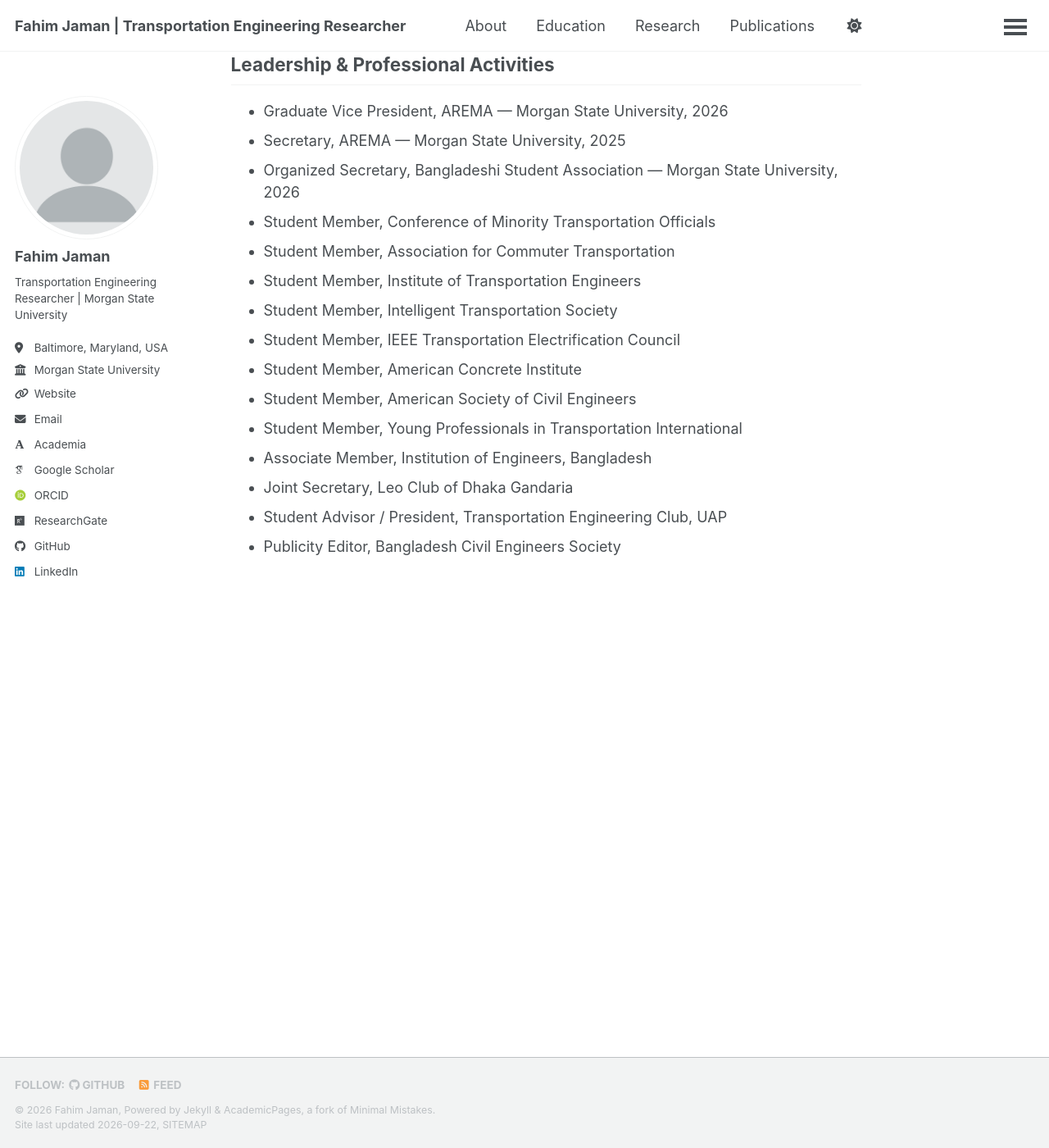
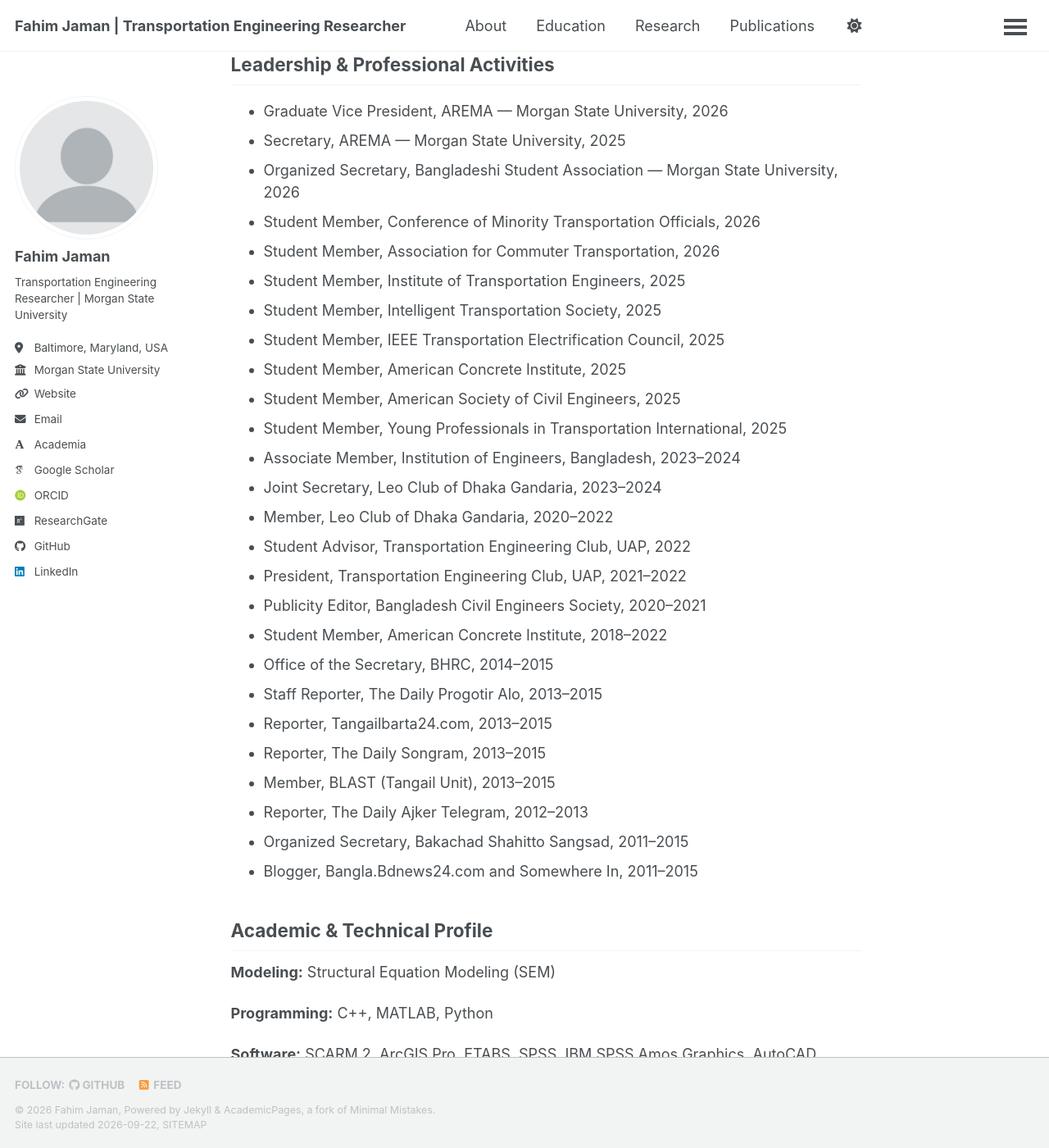
Before and after one commit to fahimjaman/111, a Jekyll site: the page built from _pages/awards.md, in a window 1280 px wide and 1400 px high, scrolled down 1121 px. Shown: the whole window at 82% size. Built offline with Jekyll 4.4.1, drawn with Linux system fonts in a browser that asks for light colours; some web fonts are replaced; a script that is not in the unit is left out; some of the changed text lies outside the part shown.

Commit message:
Expand awards, activities, skills, and academic profile from personal website

```diff
--- a/_pages/awards.md
+++ b/_pages/awards.md
@@ -35,15 +35,61 @@ author_profile: true
 - Graduate Vice President, AREMA — Morgan State University, 2026
 - Secretary, AREMA — Morgan State University, 2025
 - Organized Secretary, Bangladeshi Student Association — Morgan State University, 2026
-- Student Member, Conference of Minority Transportation Officials
-- Student Member, Association for Commuter Transportation
-- Student Member, Institute of Transportation Engineers
-- Student Member, Intelligent Transportation Society
-- Student Member, IEEE Transportation Electrification Council
-- Student Member, American Concrete Institute
-- Student Member, American Society of Civil Engineers
-- Student Member, Young Professionals in Transportation International
-- Associate Member, Institution of Engineers, Bangladesh
-- Joint Secretary, Leo Club of Dhaka Gandaria
-- Student Advisor / President, Transportation Engineering Club, UAP
-- Publicity Editor, Bangladesh Civil Engineers Society
+- Student Member, Conference of Minority Transportation Officials, 2026
+- Student Member, Association for Commuter Transportation, 2026
+- Student Member, Institute of Transportation Engineers, 2025
+- Student Member, Intelligent Transportation Society, 2025
+- Student Member, IEEE Transportation Electrification Council, 2025
+- Student Member, American Concrete Institute, 2025
+- Student Member, American Society of Civil Engineers, 2025
+- Student Member, Young Professionals in Transportation International, 2025
+- Associate Member, Institution of Engineers, Bangladesh, 2023–2024
+- Joint Secretary, Leo Club of Dhaka Gandaria, 2023–2024
+- Member, Leo Club of Dhaka Gandaria, 2020–2022
+- Student Advisor, Transportation Engineering Club, UAP, 2022
+- President, Transportation Engineering Club, UAP, 2021–2022
+- Publicity Editor, Bangladesh Civil Engineers Society, 2020–2021
+- Student Member, American Concrete Institute, 2018–2022
+- Office of the Secretary, BHRC, 2014–2015
+- Staff Reporter, The Daily Progotir Alo, 2013–2015
+- Reporter, Tangailbarta24.com, 2013–2015
+- Reporter, The Daily Songram, 2013–2015
+- Member, BLAST (Tangail Unit), 2013–2015
+- Reporter, The Daily Ajker Telegram, 2012–2013
+- Organized Secretary, Bakachad Shahitto Sangsad, 2011–2015
+- Blogger, Bangla.Bdnews24.com and Somewhere In, 2011–2015
+
+## Academic & Technical Profile
+
+**Modeling:** Structural Equation Modeling (SEM)
+
+**Programming:** C++, MATLAB, Python
+
+**Software:** SCARM 2, ArcGIS Pro, ETABS, SPSS, IBM SPSS Amos Graphics, AutoCAD, GRASP, Google Earth Pro, Code::Blocks, Microsoft Office
+
+**English/Admission Testing:** TOEFL 96; Medium of Instruction (MOI) certificate
+
+## Survey & Undergraduate Research
+
+**Bachelor Final Year Survey:**
+*Motorcycle E-Ride Hailing Services in Bangladesh by Analyzing Structural Equation Modelling Approach*
+
+A questionnaire survey of 300 respondents in Dhaka City examined motorcycle ride-hailing service quality, limitations, user characteristics, safety, economic factors, and management factors using Structural Equation Modeling.
+
+## Laboratory & Engineering Experience
+
+Experience includes aggregate and asphalt material testing, including:
+
+- Aggregate Impact Value (AIV)
+- Aggregate Crushing Value (ACV)
+- Ten Percent Fines Value
+- Flakiness Index
+- Elongation Index
+- Angularity Number
+- Specific Gravity of Semi-Solid Bituminous Material
+- Penetration of Bituminous Material
+- Ductility of Bituminous Materials
+- Solubility of Bituminous Materials
+- Loss on Heating of Asphaltic Compounds
+- Softening Point of Bituminous Materials (Ring and Ball Method)
+- Flash and Fire Tests
```
Also changed, not shown: other parts of _pages/awards.md (+1 -1 lines).
